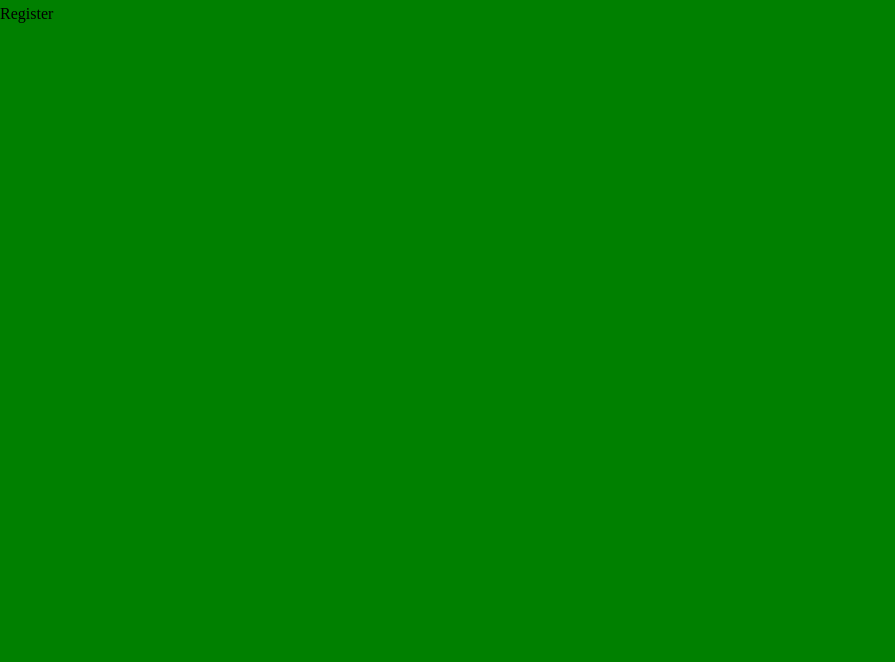
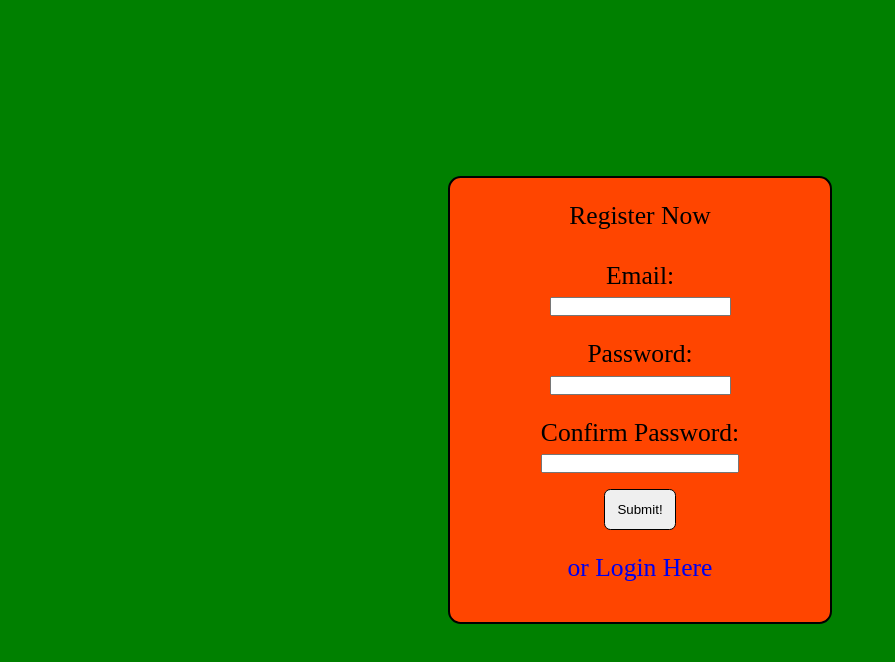
Before and after one commit to TomBrockington/matched-betting, a React (Create React App) app in the folder client/: page /register in a window 1280 px wide. Shown: the top 662 px of the page, without its empty margins (0-895 px from the left). Built offline with nearby package versions, Linux system fonts and the light colour scheme.

Commit message:
register page

```diff
--- a/client/src/index.css
+++ b/client/src/index.css
@@ -9,13 +9,15 @@
   --main-border-radius: 0.8rem;
   --round-border-radius: 50%;
   /* FONTS */
-  --main-font-color: gold;
+  --main-font-color: black;
   --alt-font-color: orange;
   /* CONTAINER WIDTH */
   --main-container-width: 90%;
   --nav-container-width: 100%;
+  --reg--login--container: 30%;
   /* TRANSITIONS */
   --transition: all 400ms ease;
+
 
 }
 
--- a/client/src/pages/register/Register.jsx
+++ b/client/src/pages/register/Register.jsx
@@ -1,10 +1,16 @@
 import React from 'react'
 import './style.css';
+import UserForm from './UserForm';
 
 
 function Register() {
   return (
-    <div>Register</div>
+    <main className='register__container'>
+        <section className='form__container'>
+            <h2>Register Now</h2>
+            <UserForm />
+        </section>
+    </main>
   )
 }
 
--- /dev/null
+++ b/client/src/pages/register/UserForm.jsx
@@ -0,0 +1,34 @@
+import React from 'react';
+import { Link } from 'react-router-dom';
+
+function UserForm() {
+  return (
+    <>
+      <form className='register__form'>
+        <div className='email__container'>
+          <label htmlFor='email'>Email:</label>
+          <input type='text' name='email' required />
+        </div>
+
+        <div className='password__container'>
+          <label htmlFor='password'>Password:</label>
+          <input type='password' name='password' required />
+        </div>
+
+        <div className='password__container'>
+          <label htmlFor='confirm-password'>Confirm Password:</label>
+          <input type='password' name='confirm-password' required />
+        </div>
+        <div className='submit__container'>
+          <input type='submit' className='btn' value='Submit!' />
+        </div>
+
+        <div className='login__link'>
+          <Link to='/login'>or Login Here</Link>
+        </div>
+      </form>
+    </>
+  );
+}
+
+export default UserForm;
--- a/client/src/pages/register/style.css
+++ b/client/src/pages/register/style.css
@@ -0,0 +1,40 @@
+.register__container {
+    height: 100vh;
+    width: 100%;
+    display: flex;
+    place-content: center;
+    align-items: center;
+}
+
+.form__container {
+    background-color: orangered;
+    border: 2px solid var(--main-border-color);
+    border-radius: var(--main-border-radius);
+    width: var(--reg--login--container);
+    height: fit-content;
+    text-align: center;
+    padding-top: 1rem;
+}
+
+.form__container > *, .register__form > * {
+    padding-bottom: 1rem;
+    font-size: 1.6rem;
+}
+
+.email__container {
+    display: grid;
+    justify-content: center;
+}
+
+.password__container {
+    display: grid;
+    justify-content: center;
+}
+
+.submit__container {
+    display: grid;
+    justify-content: center;
+}
+
+.login__link {
+}
```
